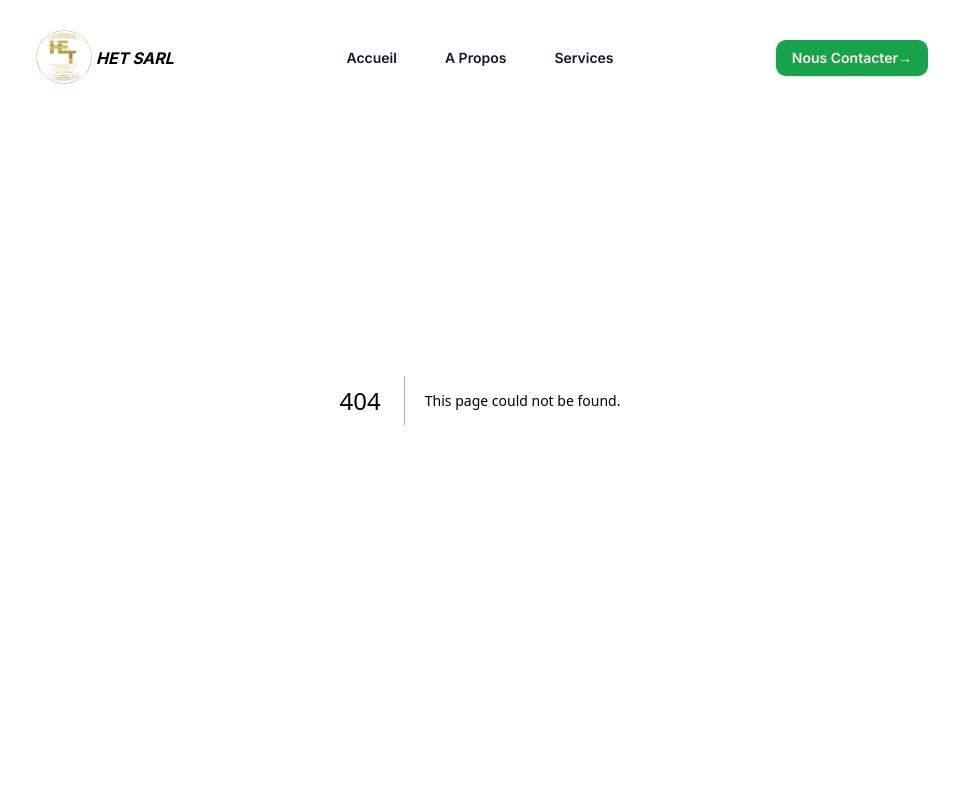
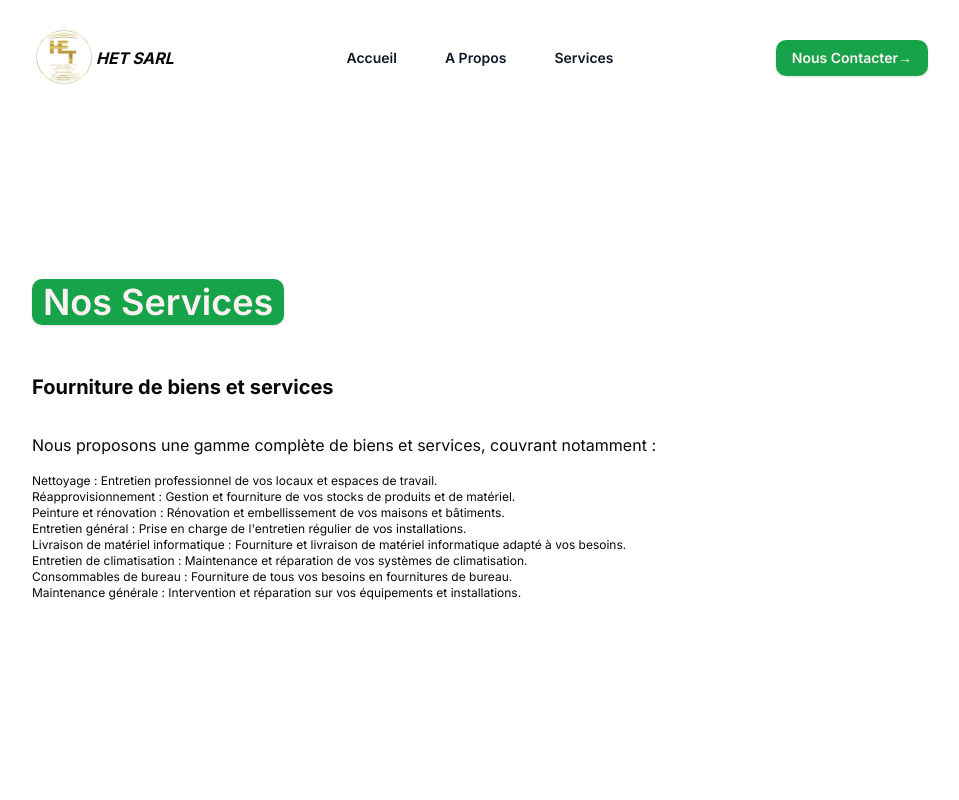
Before and after one commit to antostif07/hetsarl, a Next.js app: page /services in a window 1280 px wide. Before the commit this address had no page. Shown: the top 800 px of the page, without its empty margins (160-1119 px from the left). Built offline with nearby package versions, Linux system fonts and the light colour scheme.

Commit message:
modifs: services

```diff
--- a/src/app/page.tsx
+++ b/src/app/page.tsx
@@ -55,24 +55,20 @@ export default function Home() {
           <div className="bg-gray-500 h-72 my-8 bg-[url('/3.jpg')] bg-no-repeat bg-cover bg-top rounded-3xl"></div>
           <div className="lg:grid grid-cols-2 ">
             <div className="hidden lg:flex"></div>
-            <p className="text-sm leading-6 text-gray-600">Nous agissons comme un intermédiaire entre les entreprises (ou professionnels) et les fournisseurs de services financiers, d’assurance ou de produits</p>
+            <p className="text-sm leading-6 text-gray-600">Nous agissons comme un intermédiaire entre les entreprises (ou professionnels) et les fournisseurs de services financiers, d'assurance ou de produits</p>
           </div>
-          {/* <div className="mt-10 flex items-center justify-center gap-x-6">
-            <a href="#" className="rounded-md bg-indigo-600 px-3.5 py-2.5 text-sm font-semibold text-white shadow-sm hover:bg-indigo-500 focus-visible:outline focus-visible:outline-2 focus-visible:outline-offset-2 focus-visible:outline-indigo-600">Get started</a>
-            <a href="#" className="text-sm font-semibold leading-6 text-gray-900">Learn more <span aria-hidden="true">→</span></a>
-          </div> */}
         </div>
       </div>
       <div className="bg-gray-500 bg-[url('/4.jpg')] bg-no-repeat bg-cover flex">
         <div className="relative">
           <div className="bg-[#000000b1] w-full h-full absolute"></div>
           <div className="flex flex-col items-center px-6 lg:px-48 py-16 relative">
-            <h1 className="text-white text-4xl font-bold mb-16">About Us</h1>
-            <div className="flex flex-col items-center">
+            <h1 className="text-white text-4xl font-bold mb-16">A Propos de Nous</h1>
+            <div className="flex flex-col md:flex-row items-center gap-10">
               <p className="text-white leading-8 col-span-2">
-              Hearing Electronic Tools (Sarl) est une des entreprise en pleine croissance du secteur des affaires. C’est une société 100 % détenue par des Africains, créée en 2017 et opérant actuellement à Kinshasa, Lubumbashi et Johannesburg, en République démocratique du Congo et en Afrique du Sud. L’entreprise vise à fournir des services commerciaux variés tels que la gestion de projets, la sécurité, la surveillance, la peinture, l’informatique, la livraison de tous types de matériaux et l’exploitation minière. Elle a l’intention d’avoir un impact significatif sur l’économie du secteur des affaires, tant en termes de production que de traitement. Ce faisant, elle contribue à la réduction de la pauvreté, à la création d’emplois et au développement économique. L’entreprise repose sur une vaste expérience, des connaissances et des compétences de ses fondateurs, qui sont fiers de porter HET vers de nouveaux sommets. À ce jour, nous sommes fiers d’avoir accumulé des années d’expérience considérable dans le secteur des affaires.
+              Hearing Electronic Tools (Sarl) est une des entreprise en pleine croissance du secteur des affaires. C'est une société 100 % détenue par des Africains, créée en 2017 et opérant actuellement à Kinshasa, Lubumbashi et Johannesburg, en République démocratique du Congo et en Afrique du Sud. L'entreprise vise à fournir des services commerciaux variés tels que la gestion de projets, la sécurité, la surveillance, la peinture, l'informatique, la livraison de tous types de matériaux et l'exploitation minière. Elle a l'intention d'avoir un impact significatif sur l'économie du secteur des affaires, tant en termes de production que de traitement. Ce faisant, elle contribue à la réduction de la pauvreté, à la création d'emplois et au développement économique. L'entreprise repose sur une vaste expérience, des connaissances et des compétences de ses fondateurs, qui sont fiers de porter HET vers de nouveaux sommets. À ce jour, nous sommes fiers d'avoir accumulé des années d'expérience considérable dans le secteur des affaires.
               </p>
-              <div className="w-[300px] h-[300px] bg-primary my-4 bg-[url('/4.jpg')] bg-cover"></div>
+              <div className="p-40 bg-primary my-4 bg-[url('/4.jpg')] bg-cover"></div>
             </div>
             <Button className="mt-16">
               <Link href="/about-us">Voir Plus</Link>
@@ -81,8 +77,8 @@ export default function Home() {
         </div>
       </div>
       <div className="px-6 lg:px-48 py-16 relative">
-        <h1 className="text-4xl font-bold mb-16 text-center">Our Services</h1>
-        <div className="flex flex-col gap-10">
+        <h1 className="text-4xl font-bold mb-16 text-center">Nos Services</h1>
+        <div className="grid grid-cols-1 lg:grid-cols-3 gap-10">
           {
             services.map((service, index) => (
               <div className="flex flex-col items-center justify-between" key={index}>
--- /dev/null
+++ b/src/app/services/page.tsx
@@ -0,0 +1,54 @@
+import { Badge } from "@/components/ui/badge";
+import { Button } from "@/components/ui/button";
+import { InfiniteMovingCards } from "@/components/ui/infinite-cards";
+import { services } from "@/lib/services";
+import Link from "next/link";
+
+export default function Home() {
+  return (
+    <div className="relative">
+      <div className=" px-6 lg:px-48 min-h-screen flex flex-col justify-center pt-16">
+        <div className="">
+          <div className="py-4">
+            <Badge className="text-4xl">Nos Services</Badge>
+          </div>
+          <div className="flex flex-col">
+              <div className="grid grid-cols-1 md:grid-cols-2">
+                <div className="md:col-start-1 md:col-end-3 flex flex-col">
+                  <h2 className="py-8 font-bold text-xl">Fourniture de biens et services</h2>
+                  <span className="mb-4">Nous proposons une gamme complète de biens et services, couvrant notamment :</span>
+
+                  <ul className="text-xs">
+                    <li>
+                      <span>Nettoyage</span> : Entretien professionnel de vos locaux et espaces de travail.
+                    </li>
+                    <li>
+                      <span>Réapprovisionnement</span> : Gestion et fourniture de vos stocks de produits et de matériel.
+                    </li>
+                    <li>
+                      <span>Peinture et rénovation</span> : Rénovation et embellissement de vos maisons et bâtiments.
+                    </li>
+                    <li>
+                      <span>Entretien général</span> : Prise en charge de l'entretien régulier de vos installations.
+                    </li>
+                    <li>
+                      <span>Livraison de matériel informatique</span> : Fourniture et livraison de matériel informatique adapté à vos besoins.
+                    </li>
+                    <li>
+                      <span>Entretien de climatisation</span> : Maintenance et réparation de vos systèmes de climatisation.
+                    </li>
+                    <li>
+                      <span>Consommables de bureau</span> : Fourniture de tous vos besoins en fournitures de bureau.
+                    </li>
+                    <li>
+                      <span>Maintenance générale</span> : Intervention et réparation sur vos équipements et installations.
+                    </li>
+                  </ul>
+                </div>
+              </div>
+            </div>
+        </div>
+      </div>
+    </div>
+  );
+}
--- a/src/app/template.tsx
+++ b/src/app/template.tsx
@@ -106,7 +106,7 @@ export default function Template({
                 </div>
             </header>
             {children}
-            <footer className="flex flex-col bg-primary text-white py-10 gap-8 justify-center items-center">
+            <footer className="flex flex-col bg-slate-900 text-white py-10 gap-8 justify-center items-center">
                 <div>
                     <Logo />
                 </div>
--- a/src/lib/services.ts
+++ b/src/lib/services.ts
@@ -7,7 +7,7 @@ type Service = {
 }
 export const services: Service[] = [
     {
-        name: 'Négoce (Courtage commercial)',
+        name: 'Négoce',
         minDesc: 'Nous facilitons les transactions et permet aux entreprises de prendre des décisions éclairées en matière de finances et d’assurances. 🤝💼',
         link: '/services#negoce',
         icon: '/negoce.png'
```
